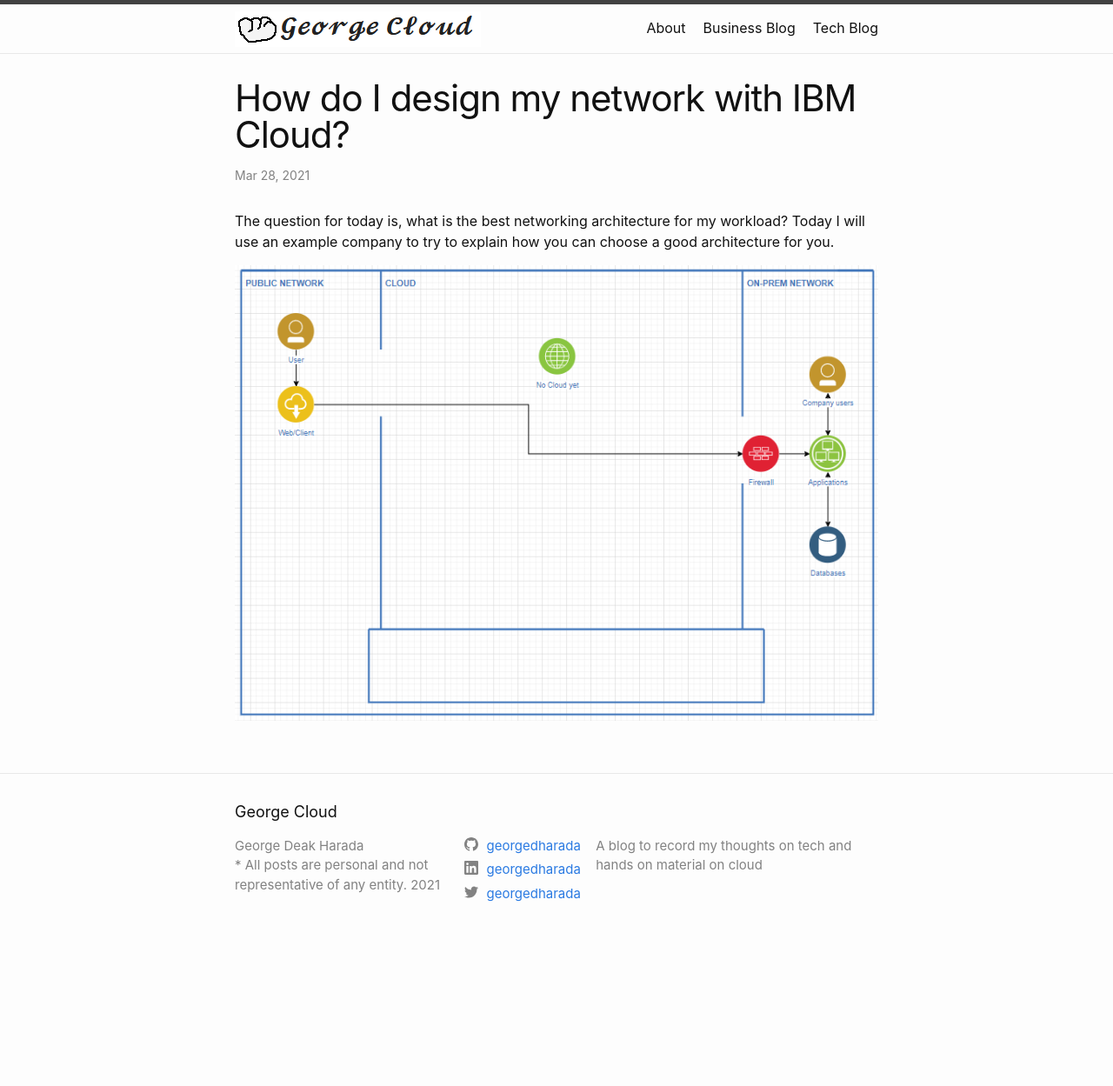
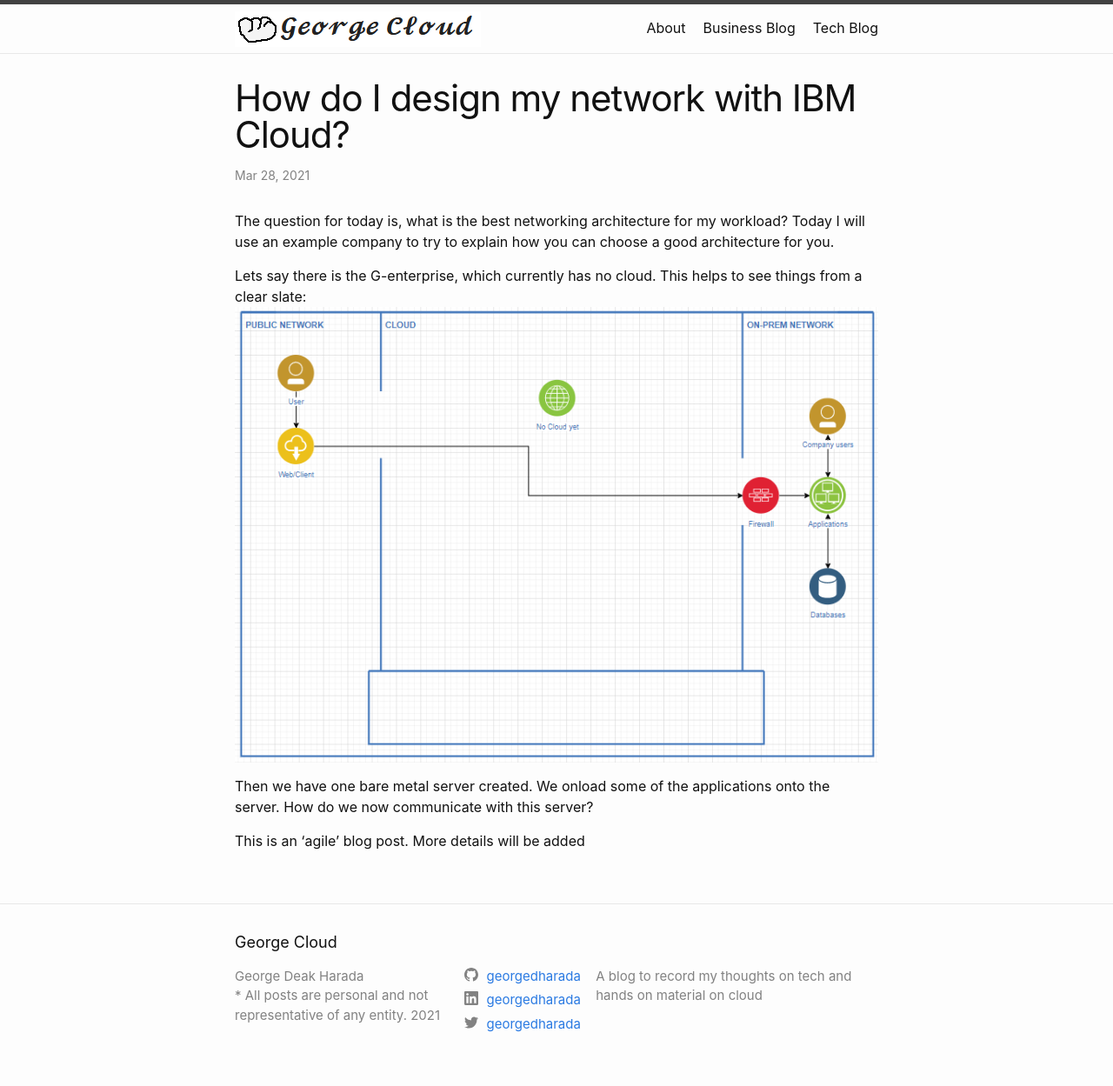
Before and after one commit to georgeDharada/blog, a Jekyll site: the page built from blog-tech/_posts/2021-03-28-networking.markdown, in a window 1280 px wide. Shown: the whole page at 87% size. Built offline with Jekyll 4.4.1, drawn with Linux system fonts in a browser that asks for light colours; before the commit the page ends 1099 px from its top, so only the background shows below that.

Commit message:
Network2

```diff
--- a/blog-tech/_posts/2021-03-28-networking.markdown
+++ b/blog-tech/_posts/2021-03-28-networking.markdown
@@ -10,12 +10,14 @@ image1: /blog-tech/assets/images/network1.png
 The question for today is, what is the best networking architecture for my workload?
 Today I will use an example company to try to explain how you can choose a good architecture for you.
 
+Lets say there is the G-enterprise, which currently has no cloud. This helps to see things from a clear slate:
 ![]( {{page.image1 | relative_url}})
 
-What is the question I am trying to answer?
-Gather some date (facts, knowledge, experience)
-Use diagrams
-Make hypothesis about data
-Tell a story
+Then we have one bare metal server created.
+We onload some of the applications onto the server.
+How do we now communicate with this server?
+
+
+
 
 This is an 'agile' blog post. More details will be added
--- a/blog-tech/_posts/2021-03-29-networking.markdown
+++ /dev/null
@@ -1,13 +0,0 @@
----
-layout: post
-title:  "How do I design my network with IBM Cloud?"
-date:   2021-03-28 21:01:54 +1100
-category: Tech
-image: /images/networkingicon.png
-image1: /blog-tech/assets/images/network1.png
----
-
-The question for today is, what is the best networking architecture for my workload?
-Today I will use an example company to try to explain how you can choose a good architecture for you.
-
-![]( {{page.image1 | relative_url}})
```
Also changed, not shown: blog-tech/_posts/2021-03-27-networking.markdown (deleted, +0 -13 lines).
